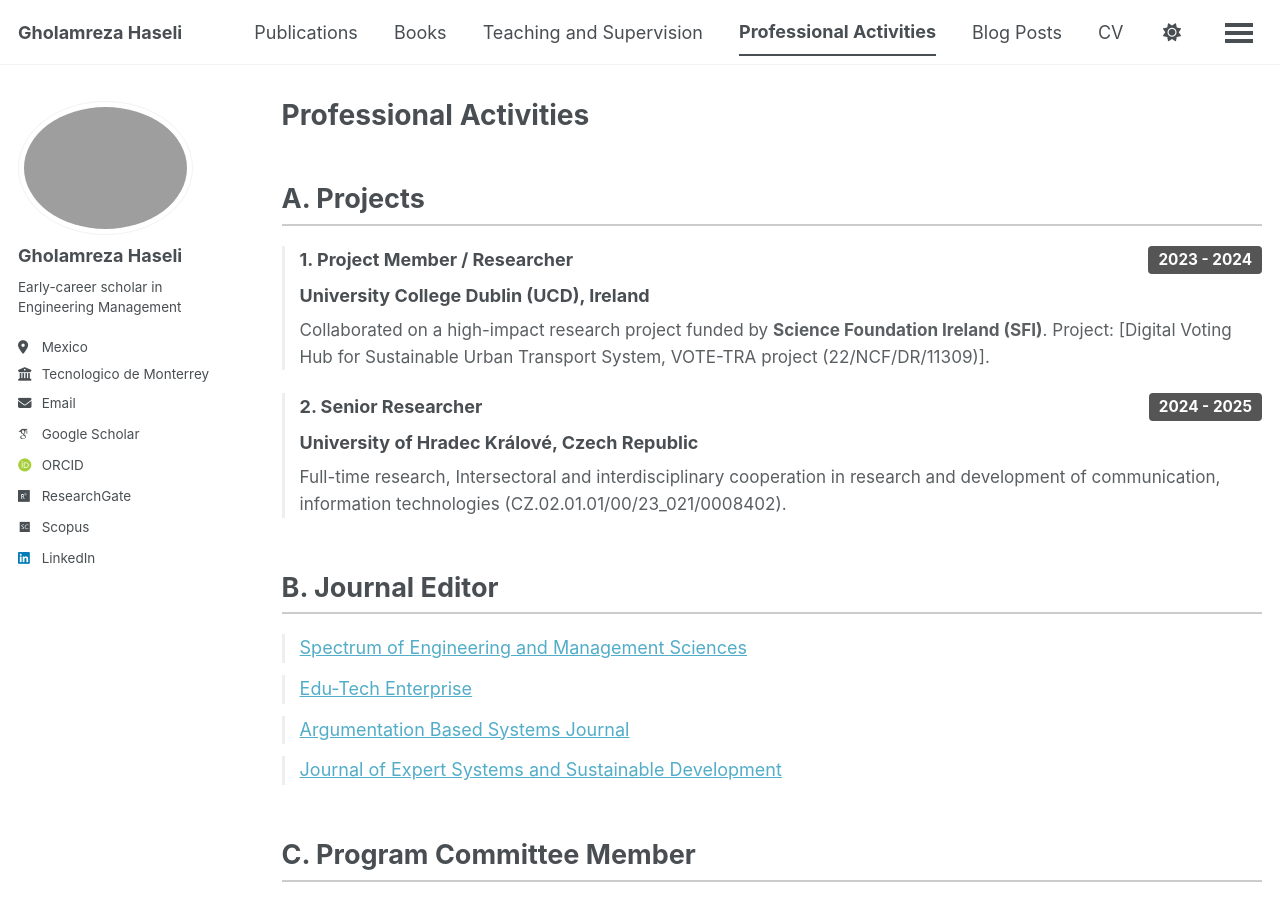
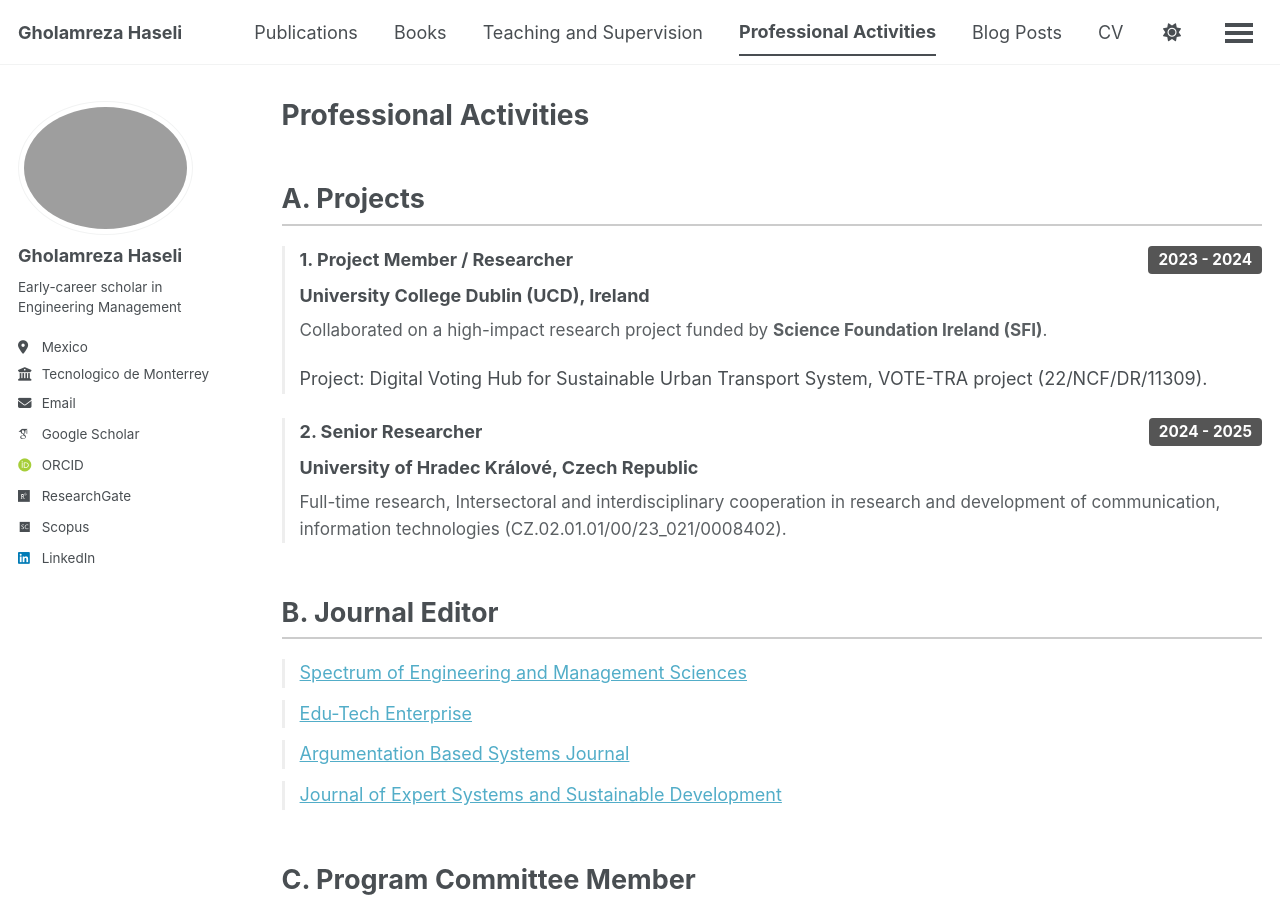
Before and after one commit to Gholamreza-Haseli/Gholamreza-Haseli.github.io, a Jekyll site: the page built from _pages/portfolio.html, in a window 1280 px wide and 900 px high. Built offline with Jekyll 4.4.1, drawn with Linux system fonts in a browser that asks for light colours; some web fonts are replaced; a script bundle is joined from its source files by our own code; library files that are not in the unit come from our copies; part of the change alters nothing that is shown.

```diff
--- a/_pages/portfolio.html
+++ b/_pages/portfolio.html
@@ -66,8 +66,8 @@ author_profile: true
       </div>
       <span style="display: block; color: var(--primary-color); font-weight: bold; margin-top: 5px;">University College Dublin (UCD), Ireland</span>
       <p style="margin-top: 5px; font-size: 0.95em; opacity: 0.9;">
-        Collaborated on a high-impact research project funded by <strong>Science Foundation Ireland (SFI)</strong>.
-        Project: [Digital Voting Hub for Sustainable Urban Transport System, VOTE-TRA project (22/NCF/DR/11309)].
+        Collaborated on a high-impact research project funded by <strong>Science Foundation Ireland (SFI)</strong>.</p>
+         <p>Project: Digital Voting Hub for Sustainable Urban Transport System, VOTE-TRA project (22/NCF/DR/11309).
       </p>
     </li>
 
```
